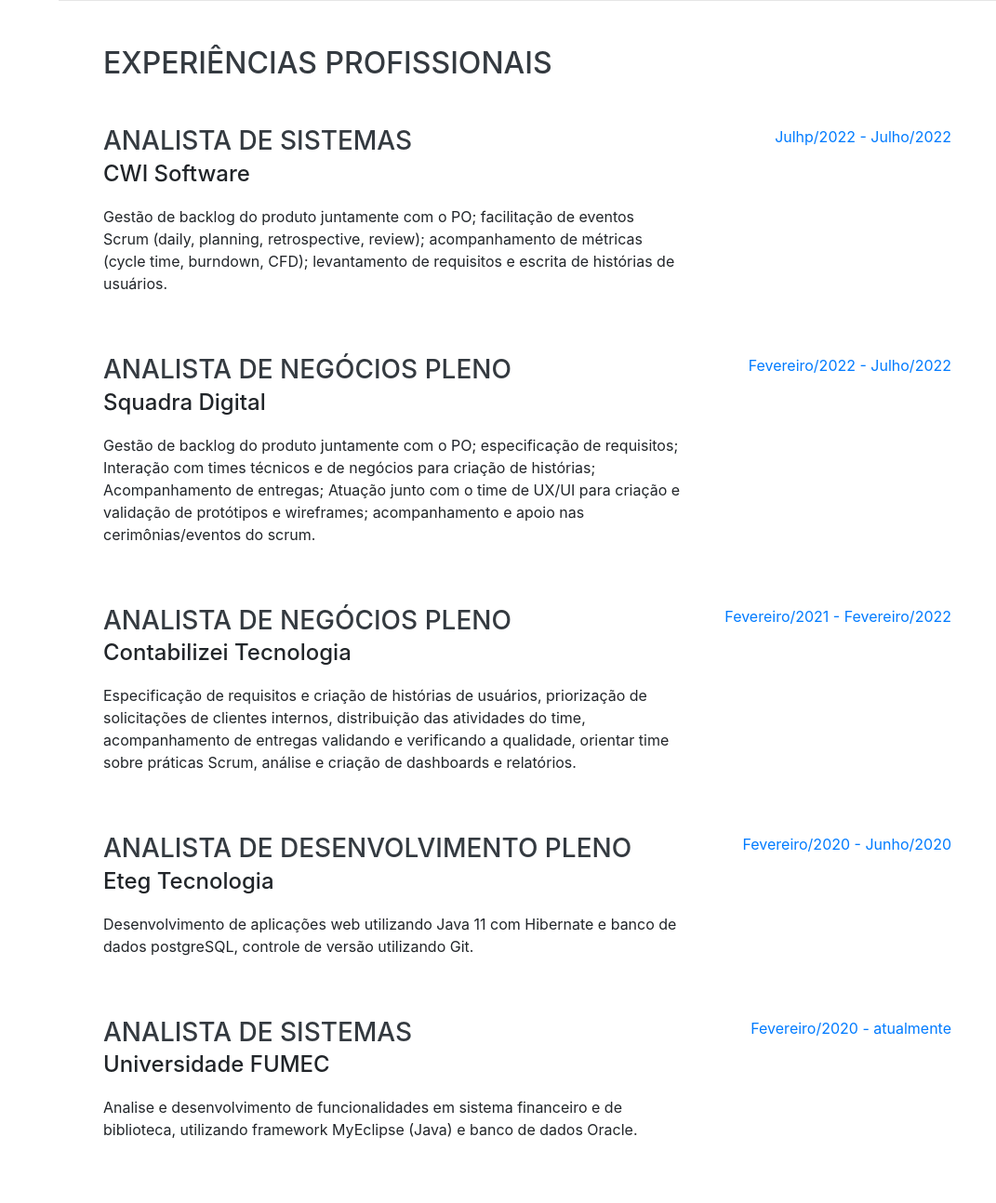
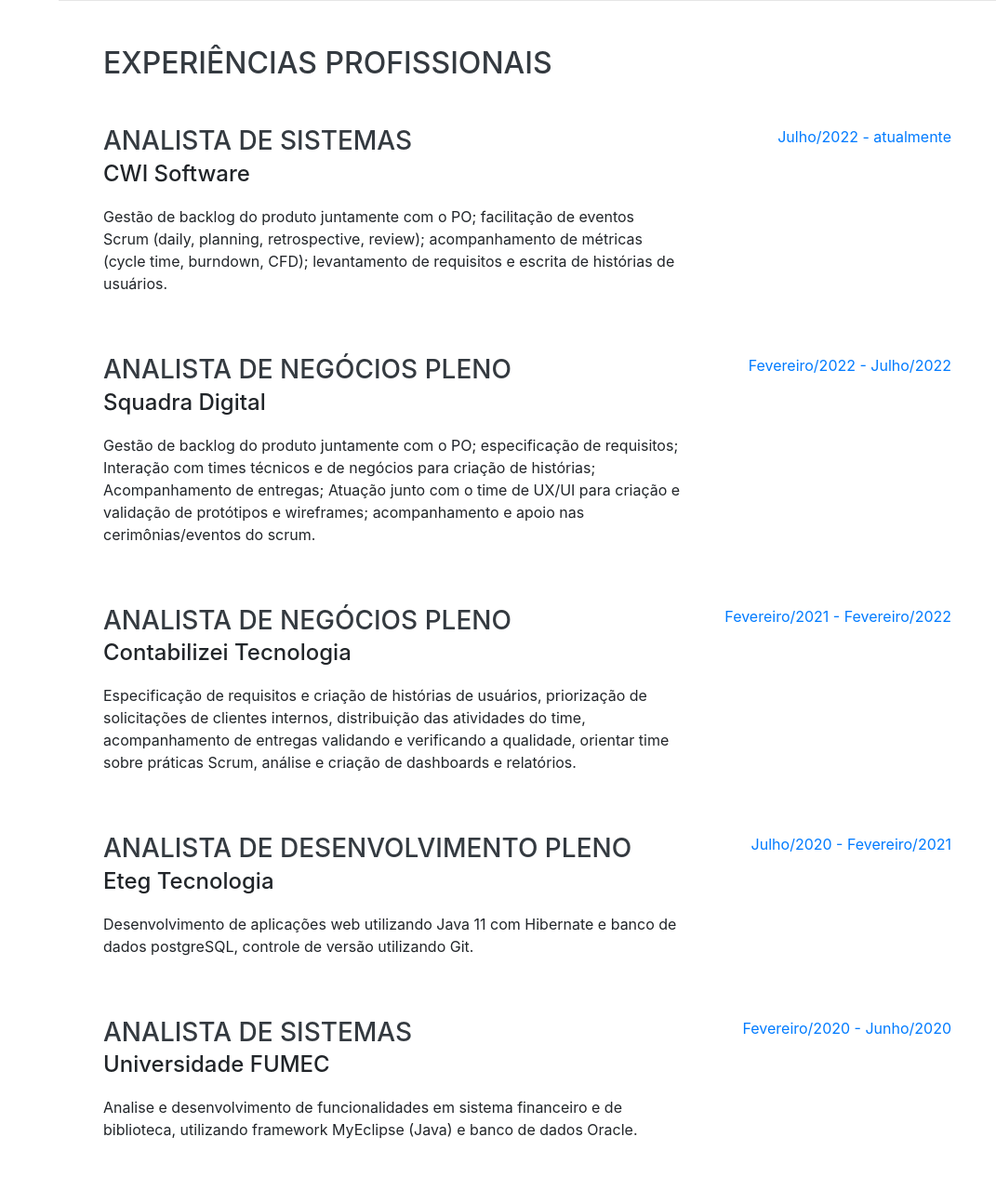
Before and after one commit to apsimao/apsimao.github.io, a website with bundled scripts: page index.html in a window 1280 px wide. Shown: the part 800-2094 px from the top of the page at 93% size, without its empty margins (209-1280 px from the left). Built offline with nearby package versions, Linux system fonts and the light colour scheme; a web font is replaced by a local one.

Commit message:
Update index.html

```diff
--- a/index.html
+++ b/index.html
@@ -91,7 +91,7 @@
             <p>Gestão de backlog do produto juntamente com o PO; facilitação de eventos Scrum (daily, planning, retrospective, review); acompanhamento de métricas (cycle time, burndown, CFD); levantamento de requisitos e escrita de histórias de usuários.</p>
           </div>
           <div class="resume-date text-md-right">
-            <span class="text-primary">Julhp/2022 - Julho/2022</span>
+            <span class="text-primary">Julho/2022 - atualmente</span>
           </div>
         </div>
 
@@ -124,7 +124,7 @@
             <p>Desenvolvimento de aplicações web utilizando Java 11 com Hibernate e banco de dados postgreSQL, controle de versão utilizando Git.</p>
           </div>
           <div class="resume-date text-md-right">
-            <span class="text-primary">Fevereiro/2020 - Junho/2020</span>
+            <span class="text-primary">Julho/2020 - Fevereiro/2021</span>
           </div>
         </div>
 
@@ -135,7 +135,7 @@
             <p>Analise e desenvolvimento de funcionalidades em sistema financeiro e de biblioteca, utilizando framework MyEclipse (Java) e banco de dados Oracle.</p>
           </div>
           <div class="resume-date text-md-right">
-            <span class="text-primary">Fevereiro/2020 - atualmente</span>
+            <span class="text-primary">Fevereiro/2020 - Junho/2020</span>
           </div>
         </div>
 
```
